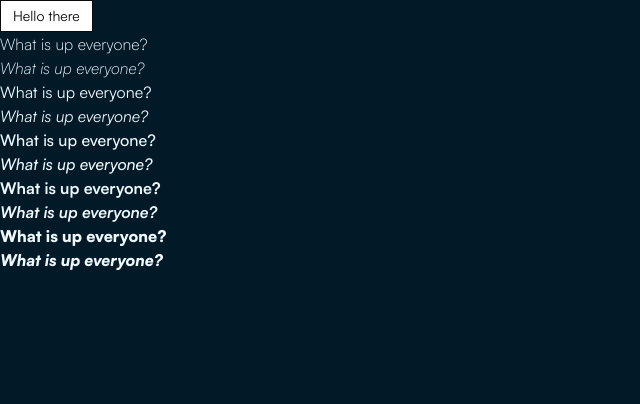
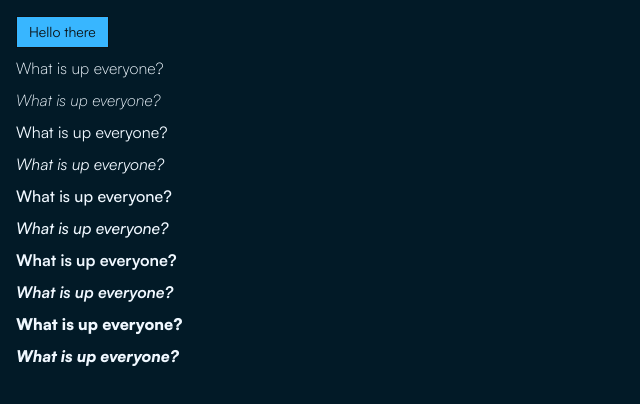
Before and after one commit to The-TechX-Society/website, a Next.js app: page /test in a window 1280 px wide. Shown: the top 404 px of the page, without its empty margins (0-640 px from the left). Built offline with nearby package versions, Linux system fonts and the light colour scheme.

Commit message:
[feature] style testing

```diff
--- a/app/globals.css
+++ b/app/globals.css
@@ -5,11 +5,14 @@
 @layer base {
     :root {
         --primary-1: #38b6ff;
-        --primary-2: #3ca0d8;
-
-        --secondary-1: #e2e4e5;
+        --primary-2: #269ade;
+        --primary-3: #1690d6;
+        --primary-4: #6d9bb6;
 
         --accent-1: #731f6c;
+        --accent-2: #84227b;
+        --accent-3: #93228a;
+        --accent-4: #ad80a9;
 
         --neutral-1: #0b1215;
         --neutral-2: #021a27;
--- a/app/test/page.tsx
+++ b/app/test/page.tsx
@@ -7,8 +7,8 @@ import Button from "@/components/ui/button";
 
 export default function UITest() {
     return (
-		<div>
-			<Button>Hello there</Button>
+        <div className="p-4 space-y-2">
+            <Button variant="primary">Hello there</Button>
 
             <p style={{ fontWeight: 300 }}>What is up everyone?</p>
             <p style={{ fontWeight: 300 }}>
--- a/components/ui/button/button.css
+++ b/components/ui/button/button.css
@@ -7,58 +7,36 @@
     height: 2rem;
     padding: 0 0.75rem;
     margin: 0;
-	border: 1px solid oklch(14.5% 0 0deg);
+    border: 1px solid var(--btn-border-color);
     border-radius: 0;
-	background-color: white;
+    background-color: var(--btn-background-color);
     font-family: inherit;
     font-size: 0.875rem;
     font-weight: 400;
     line-height: 1;
     white-space: nowrap;
-	color: oklch(14.5% 0 0deg);
+    color: var(--btn-text-color);
     -webkit-user-select: none;
     user-select: none;
 
-	@media (prefers-color-scheme: dark) {
-		border: 1px solid white;
-		background-color: oklch(14.5% 0 0deg);
-		color: white;
-	}
-
     @media (hover: hover) {
         &:hover:not([data-disabled]) {
-			background-color: oklch(97% 0 0deg);
-
-			@media (prefers-color-scheme: dark) {
-				background-color: oklch(26.9% 0 0deg);
-			}
+            background-color: var(--btn-hover-color);
         }
     }
 
     &:active:not([data-disabled]) {
-		background-color: oklch(92.2% 0 0deg);
-
-		@media (prefers-color-scheme: dark) {
-			background-color: oklch(37.1% 0 0deg);
-		}
+        background-color: var(--btn-active-color);
     }
 
     &[data-disabled] {
-		color: oklch(55.6% 0 0deg);
-		border-color: oklch(55.6% 0 0deg);
-
-		@media (prefers-color-scheme: dark) {
-			color: oklch(70.8% 0 0deg);
-			border-color: oklch(70.8% 0 0deg);
-		}
+        background-color: var(--btn-disabled-background-color);
+        color: var(--btn-disabled-color);
+        border-color: var(--btn-disabled-border-color);
     }
 
     &:focus-visible {
-		outline: 2px solid oklch(14.5% 0 0deg);
+        outline: 2px solid var(--btn-focus-color);
         outline-offset: -1px;
-
-		@media (prefers-color-scheme: dark) {
-			outline-color: white;
     }
 }
-}
--- a/components/ui/button/button.tsx
+++ b/components/ui/button/button.tsx
@@ -2,17 +2,32 @@
 
 // external
 import { Button as BaseButton } from "@base-ui/react";
-import type { ComponentProps } from "react";
+import type { ComponentProps, CSSProperties } from "react";
 
 // internal
 import "./button.css";
 
-interface ButtonProps extends ComponentProps<typeof BaseButton> {}
+interface ButtonProps extends ComponentProps<typeof BaseButton> {
+    variant: 'primary' | 'accent'
+}
 
-export function Button({ children, ref, ...props }: ButtonProps) {
-	return (
-		<BaseButton ref={ref} className="button" {...props}>
-			{children}
-		</BaseButton>
-	);
+export function Button({ children, ref, style, ...props }: ButtonProps) {
+
+    const coloredStyle = {
+        "--btn-background-color": "var(--primary-1)",
+        "--btn-border-color": "var(--neutral-1)",
+        "--btn-text-color": "var(--neutral-1)",
+        "--btn-hover-color": "var(--primary-2)",
+        "--btn-active-color": "var(--primary-3)",
+        "--btn-disabled-color": "var(--neutral-1)",
+        "--btn-disabled-background-color": "var(--primary-4)",
+        "--btn-disabled-border-color": "var(--neutral-1)",
+        "--btn-focus-color": "var(--primary-3)",
+        ...style
+    }
+    return (
+        <BaseButton ref={ref} className="button" style={coloredStyle} disabled={false} {...props}>
+            {children}
+        </BaseButton>
+    );
 }
--- a/tailwind.config.ts
+++ b/tailwind.config.ts
@@ -18,10 +18,13 @@ export default {
             colors: {
                 "primary-1": "var(--primary-1)",
                 "primary-2": "var(--primary-2)",
-
-                "secondary-1": "var(--secondary-1)",
+                "primary-3": "var(--primary-3)",
+                "primary-4": "var(--primary-4)",
 
                 "accent-1": "var(--accent-1)",
+                "accent-2": "var(--accent-2)",
+                "accent-3": "var(--accent-3)",
+                "accent-4": "var(--accent-4)",
 
                 "neutral-1": "var(--neutral-1)",
                 "neutral-2": "var(--neutral-2)",
```
Lines whose indentation alone changed are shown as unchanged.
